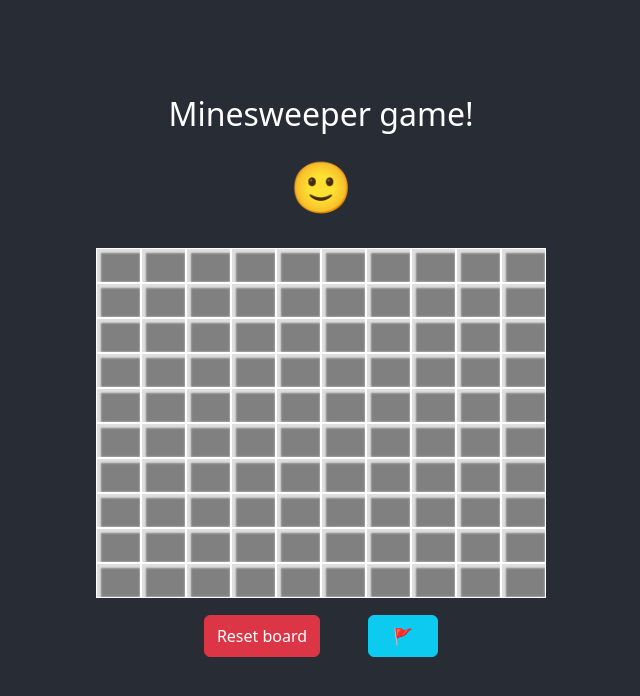
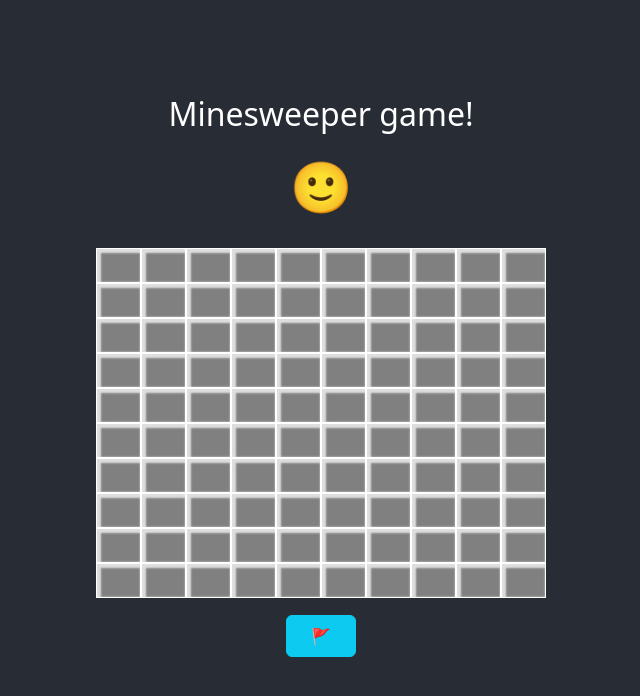
Before and after one commit to Samuel2131/MineSweeper, a React (Create React App) app: page / in a window 1280 px wide. Shown: the top 696 px of the page, without its empty margins (319-959 px from the left). Built offline with nearby package versions, Linux system fonts and the light colour scheme.

Commit message:
add reset emoji

```diff
--- a/src/App.css
+++ b/src/App.css
@@ -66,6 +66,7 @@
 .emojiStyle{
   font-size: 50px;
   user-select: none;
+  cursor: pointer;
 }
 
 .icon1{
@@ -73,3 +74,8 @@
   font-weight: bold;
   font-style: italic;
 }
+
+.btnAdd{
+  color: white !important;
+  font-size: 17px !important;
+}
--- a/src/components/Minesweeper.tsx
+++ b/src/components/Minesweeper.tsx
@@ -113,15 +113,14 @@ export const Minessweeper = () => {
             <div>
                 <h1 className="fs-2 mb-3">Minesweeper game!</h1>
                 {win === "Win" ? <h1 className="fs-2">You Won!</h1> : win === "Lose" ? <h1 className="fs-2">You Lose!</h1> : null}
-                {<span className="emojiStyle">{win === "Win" ? '😆' : win === "Lose" ? '😣' : '🙂'}</span>}
+                {<span onClick={() => reset()} className="emojiStyle">{win === "Win" ? '😆' : win === "Lose" ? '😣' : '🙂'}</span>}
                 <div className="container game-board mt-4" style={{pointerEvents: (win === "Lose" || win === "Win") ? "none" : "all"}}>
                     {React.Children.toArray(board.map((arr, i) => {
                         return <div className="row">{React.Children.toArray(arr.map((_, j) => board[i][j]))}</div>;
                     }))}
                 </div>
                 <div className="mt-3">
-                    <button type="button" className="btn btn-danger py-2" onClick={() => reset()}>Reset board</button>
-                    <button type="button" className="btn btn-info ms-5 py-2 px-4" onClick={() => setCellClickFunction()}>{flag ? <span className="icon1">1</span> : '🚩'}</button>
+                    <button type="button" className="btn btn-info py-2 px-4" onClick={() => setCellClickFunction()}>{flag ? <span className="icon1">1</span> : '🚩'}</button>
                 </div>
             </div>
         </div>
```
